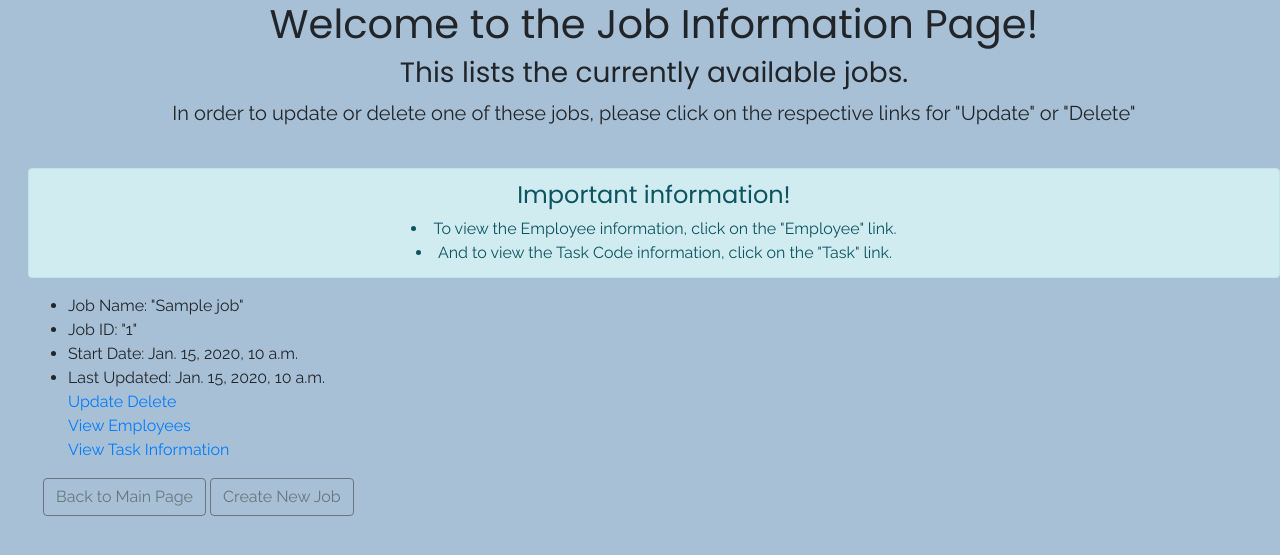
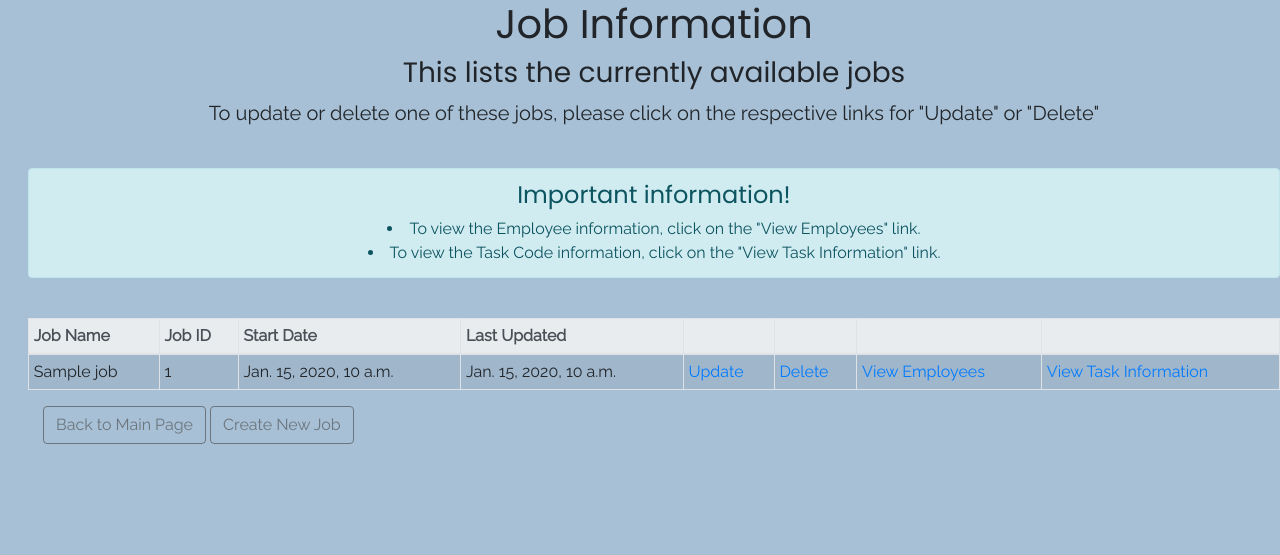
Before and after one commit to zsm767/ProjectTaskRecord, a Django app: template jobimport/templates/jobimport/job_view.html in a window 1280 px wide. Shown: the top 555 px of the page. Run offline with Django 3.2, Linux system fonts and the light colour scheme; the template is opened without the code that fills it: most values are stand-ins (such as "Sample title", 1, 10 or a date in 2020); some libraries are stand-ins or nearby versions.

Commit message:
5/29 morning frontend changes and tweaks

```diff
--- a/jobimport/static/jobimport/style.css
+++ b/jobimport/static/jobimport/style.css
@@ -78,8 +78,8 @@ body {
 
 .bulk {
 	top: 35%;
-	margin: auto;
-	position: auto;
+	margin: 3%;
+	position: relative;
 	left: 5%;
 }
 
--- a/jobimport/templates/base.html
+++ b/jobimport/templates/base.html
@@ -7,5 +7,6 @@
 	<link href="https://fonts.googleapis.com/css?family=Poppins|Raleway" rel="stylesheet">
 	<script src="https://code.jquery.com/jquery-3.3.1.slim.min.js"></script>
 	<script src="https://cdnjs.cloudflare.com/ajax/libs/popper.js/1.14.3/umd/popper.min.js"></script>
+	<script type="text/javascript" src="{% static 'jobimport/main.js' %}"></script>
 </head>
 {% block content %}{% endblock %}
--- a/jobimport/templates/jobimport/employee_info.html
+++ b/jobimport/templates/jobimport/employee_info.html
@@ -4,7 +4,7 @@
 {% block content %}
 <title>Employee Info</title>
 
-<h1 class="text-center">Welcome to the Employee Information page!</h1>
+<h1 class="text-center">Employee Information</h1>
 <h3 class="text-center">This displays the employees currently assigned.</h3>
 <p class="lead text-center">Viewing the employee information for the current job</p>
 
--- a/jobimport/templates/jobimport/index.html
+++ b/jobimport/templates/jobimport/index.html
@@ -11,7 +11,6 @@
 
 	<body>
 		<header class="header">
-			<script type="text/javascript" src="{% static 'jobimport/main.js' %}"></script>
 			<div class="overlay"></div>
 
 			<div class="container">
--- a/jobimport/templates/jobimport/job_delete.html
+++ b/jobimport/templates/jobimport/job_delete.html
@@ -6,7 +6,7 @@
 
 <body>
 
-	<h1 class="text-center">Welcome to the Job Deletion page!</h1>
+	<h1 class="text-center">Job Deletion</h1>
 	<h3 class="text-center">This page allows you to delete the current job</h3>
 	<br><br>
 	{% if job_list %}
--- a/jobimport/templates/jobimport/job_update.html
+++ b/jobimport/templates/jobimport/job_update.html
@@ -5,7 +5,7 @@
 <title>Job Update</title>
 
 <body>
-	<h1 class="text-center">Welcome to the Job Update page!</h1>
+	<h1 class="text-center">Job Update Page</h1>
 	<h3 class="text-center">This page allows you to update the following:</h3>
 	<p class="lead text-center">The Job Name and the Start Date for the job</p>
 	<br>
--- a/jobimport/templates/jobimport/job_view.html
+++ b/jobimport/templates/jobimport/job_view.html
@@ -5,38 +5,51 @@
 <title>Job Info</title>
 
 <body>
-
-	<h1 class="text-center">Welcome to the Job Information Page!</h1>
-	<h3 class="text-center">This lists the currently available jobs.</h3>
-	<p class="lead text-center">In order to update or delete one of these jobs, please click on the respective links for "Update" or "Delete"</p>
+	<h1 class="text-center">Job Information</h1>
+	<h3 class="text-center">This lists the currently available jobs</h3>
+	<p class="lead text-center">To update or delete one of these jobs, please click on the respective links for "Update" or "Delete"</p>
 	<br>
 
 	<div class="alert alert-info" role="alert">
 		<h4 class="text-center">Important information!</h4>
-		<li class="text-center">To view the Employee information, click on the "Employee" link.</li>
-		<li class="text-center mb-0">And to view the Task Code information, click on the "Task" link.</li>
+		<li class="text-center">To view the Employee information, click on the "View Employees" link.</li>
+		<li class="text-center mb-0">To view the Task Code information, click on the "View Task Information" link.</li>
 	</div>
 
 	<div>
 		{% if job_list %}
-			<ul>
+			<table class="table table-bordered table-hover table-sm table-striped">
+				<thead class="thead-light">
+					<tr>
+						<th scope="col">Job Name</th>
+						<th scope="col">Job ID</th>
+						<th scope="col">Start Date</th>
+						<th scope="col">Last Updated</th>
+						<th scope="col"></th>
+						<th scope="col"></th>
+						<th scope="col"></th>
+						<th scope="col"></th>
+					</tr>
+				</thead>
+				<tbody>
 					{% for job in job_list %}
-					<li>Job Name: "{{ job.job_name }}"</li>
-					<li>Job ID: "{{ job.job_id}}"</li>
-					<li>Start Date: {{ job.start_date }}</li>
-					<li>Last Updated: {{ job.last_updated }}</li>
+						<tr>
+							<td>{{ job.job_name }}</td>
+							<td>{{ job.job_id}}</td>
+							<td>{{ job.start_date }}</td>
+							<td>{{ job.last_updated }}</td>
 							<!-- for getting the foreign key value for Jobs objects:
 							<li>test: {{ job.employee }}</li>
 							-->
-					<a href="{% url 'JobImport:job_update' job.job_id %}">Update</a>
-					<a href="{% url 'JobImport:job_delete' job.job_id %}">Delete</a>
+							<td><a href="{% url 'JobImport:job_update' job.job_id %}">Update<a></td>
+							<td><a href="{% url 'JobImport:job_delete' job.job_id %}">Delete</a></td>
 							<br>
-					<a href="{% url 'JobImport:employee_info' job.job_id %}">View Employees</a>
-					<br>
-					<a href="{% url 'JobImport:task_info' job.job_id %}">View Task Information</a>
-					<br>
+							<td><a href="{% url 'JobImport:employee_info' job.job_id %}">View Employees</a></td>
+							<td><a href="{% url 'JobImport:task_info' job.job_id %}">View Task Information</a></td>
+						</tr>
 					{% endfor %}
-			</ul>
+				</tbody>
+			</table>
 		{% endif %}
 
 	</div>
--- a/jobimport/templates/jobimport/jobdetails.html
+++ b/jobimport/templates/jobimport/jobdetails.html
@@ -3,7 +3,7 @@
 {% block content %}
 <body>
 
-	<h1 class="text-center">Welcome to the Job Creation page!</h1>
+	<h1 class="text-center">Job Creation</h1>
 	<h3 class="text-center">Use the form below to create a new job in the site</h3>
 	<br>
 	<div class="alert alert-info" role="alert">
```
Also changed, not shown: jobimport/templates/jobimport/file.html (+7 -4 lines), jobimport/templates/jobimport/task_info.html (+5 -5 lines). Lines whose indentation alone changed are shown as unchanged.
